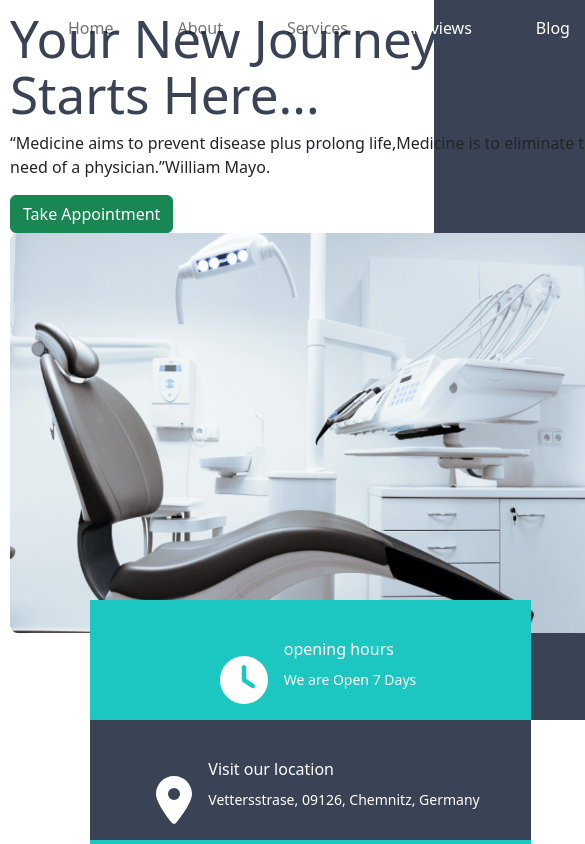
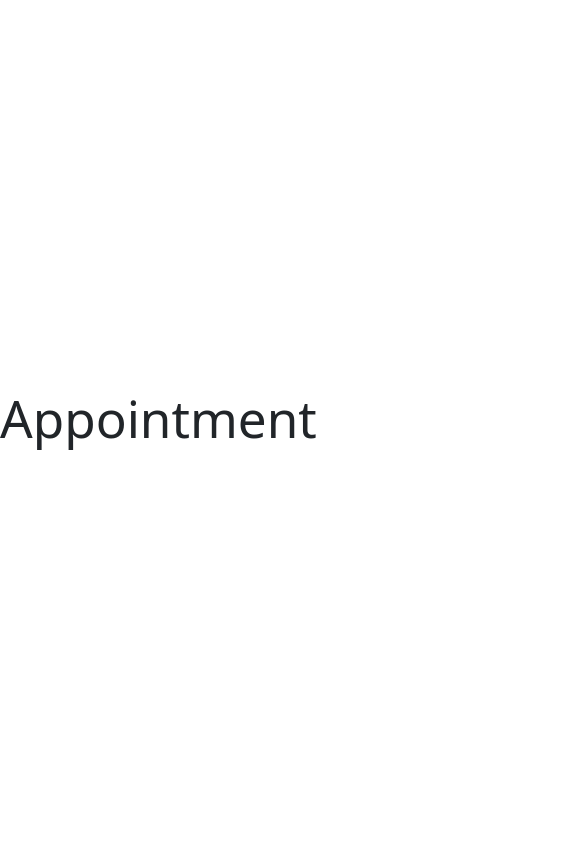
Before and after one commit to Shariful4447/dentals-doctor-website, a React (Vite) app: page /appointment in a window 390 px wide. Shown: the top 844 px of the page, 585 px wide, since content can reach past the window. Built offline with nearby package versions, Linux system fonts and the light colour scheme.

Commit message:
Home-page Routing with other page started

```diff
--- a/src/App.jsx
+++ b/src/App.jsx
@@ -1,13 +1,19 @@
 import React from 'react';
 import Home from './Components/Home/Home';
+import { BrowserRouter as Router, Routes, Route } from 'react-router-dom';
+import Appointment from './Components/Appointment/Appointment/Appointment';
+
 
 
 
 const App = () => {
   return (
-    <div>
-     <Home></Home>
-    </div>
+    <Router>
+        <Routes>
+          <Route path="/" element={<Home/>} exact />
+          <Route exact path='/appointment' element={<Appointment/>}/>
+        </Routes>
+    </Router>
   );
 };
 
--- /dev/null
+++ b/src/Components/Appointment/Appointment/Appointment.jsx
@@ -0,0 +1,11 @@
+import React from 'react';
+
+const Appointment = () => {
+    return (
+        <div>
+            <h1>Appointment</h1>
+        </div>
+    );
+};
+
+export default Appointment;
```
Also changed, not shown: src/Components/Appointment/Appointmentheader/AppointmentHeader.jsx (added, +21 -0 lines).
